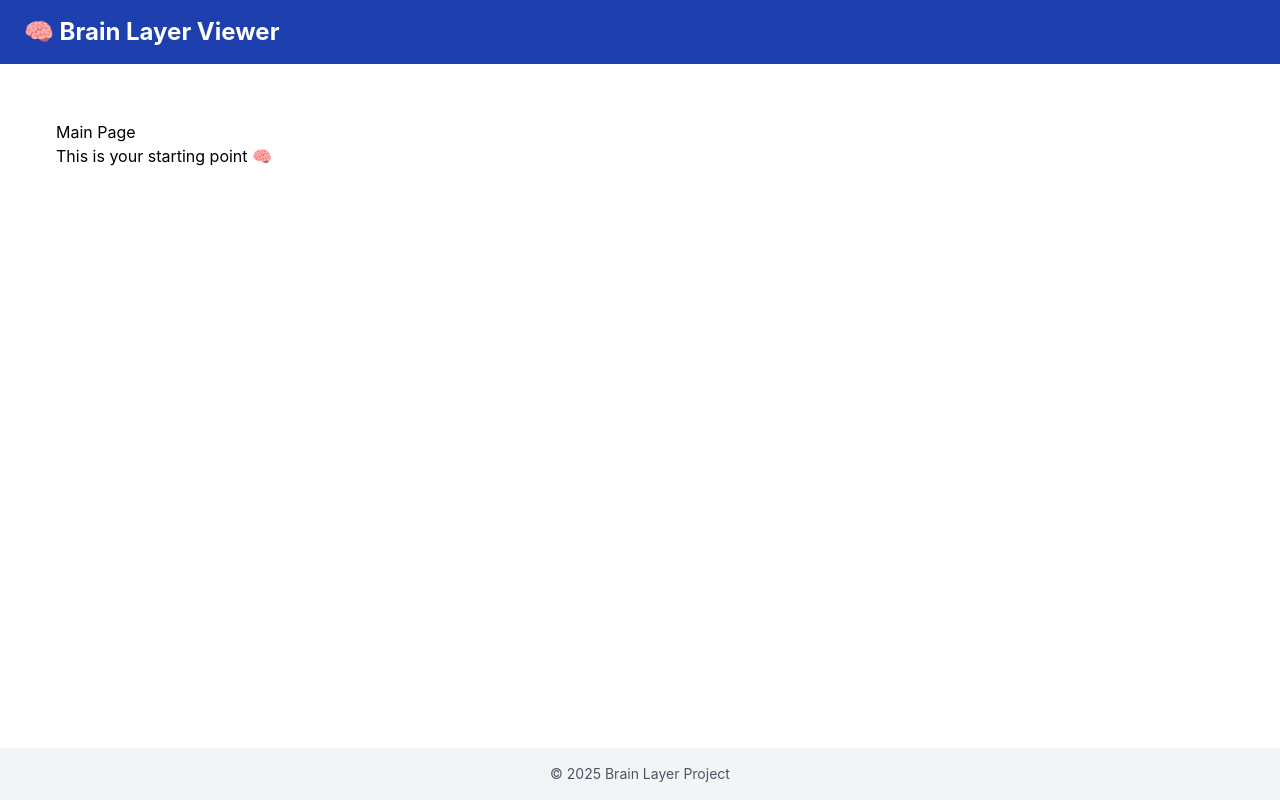
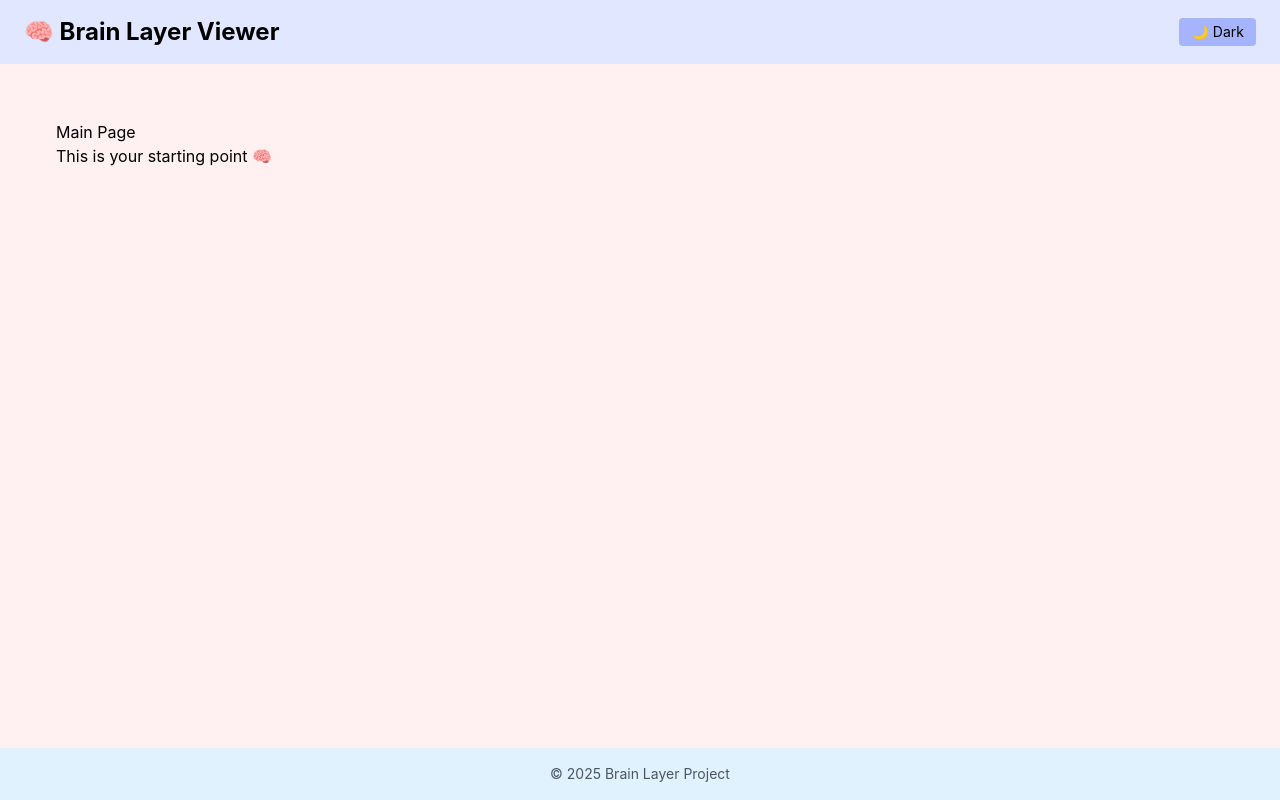
Before and after one commit to 25-03-brain-layer-project/25-03-brain-layer-front, a React (Create React App) app: page / in a window 1280 px wide. Built offline with nearby package versions, Linux system fonts and the light colour scheme.

Commit message:
다크모드 설정 대충 완료 색상은 추후 변경 가능하니 임시로

```diff
--- a/src/components/Footer.js
+++ b/src/components/Footer.js
@@ -2,7 +2,7 @@
 
 function Footer() {
     return (
-        <footer className="w-full bg-gray-100 text-center text-sm text-gray-600 py-4">
+        <footer className="w-full bg-sky-100 dark:bg-gray-950 text-center text-sm text-gray-600 py-4">
             <p>© 2025 Brain Layer Project</p>
         </footer>
     );
--- a/src/components/Header.js
+++ b/src/components/Header.js
@@ -1,9 +1,19 @@
 // Header.js
 
+import useDarkMode from "../hooks/useDarkMode"; // 경로는 상황에 따라 수정
+
 function Header() {
+    const [isDark, setIsDark] = useDarkMode();
+
     return (
-        <header className="bg-blue-800 text-white px-6 py-4">
+        <header className="bg-indigo-100 dark:bg-gray-950 text-black dark:text-white px-6 py-4 flex justify-between items-center">
             <h1 className="text-2xl font-bold">🧠 Brain Layer Viewer</h1>
+            <button
+                className="bg-indigo-300 dark:bg-gray-700 text-sm px-3 py-1 rounded"
+                onClick={() => setIsDark(!isDark)}
+            >
+                {isDark ? "☀️ Light" : "🌙 Dark"}
+            </button>
         </header>
     );
 }
--- a/src/components/Layout.js
+++ b/src/components/Layout.js
@@ -6,7 +6,7 @@ import Footer from "./Footer";
 
 function Layout() {
     return (
-        <div className="flex flex-col min-h-screen">
+        <div className="flex flex-col min-h-screen bg-rose-50 text-black dark:bg-neutral-800 dark:text-white">
             <Header />
             <main className="flex-grow p-6">
                 <Outlet />
--- /dev/null
+++ b/src/hooks/useDarkMode.js
@@ -0,0 +1,26 @@
+// useDarkMode.js
+
+import { useEffect, useState } from "react";
+
+function useDarkMode() {
+    const [isDark, setIsDark] = useState(() => {
+        // 로컬 스토리지에 저장된 설정 불러오기
+        const saved = localStorage.getItem("theme");
+        return saved === "dark";
+    });
+
+    useEffect(() => {
+        const root = document.documentElement;
+        if (isDark) {
+            root.classList.add("dark");
+            localStorage.setItem("theme", "dark");
+        } else {
+            root.classList.remove("dark");
+            localStorage.setItem("theme", "light");
+        }
+    }, [isDark]);
+
+    return [isDark, setIsDark];
+}
+
+export default useDarkMode;
--- a/src/index.css
+++ b/src/index.css
@@ -15,3 +15,11 @@ code {
 @tailwind base;
 @tailwind components;
 @tailwind utilities;
+
+
+html {
+  @apply bg-white text-black;
+}
+html.dark {
+  @apply bg-gray-900 text-white;
+}
```
